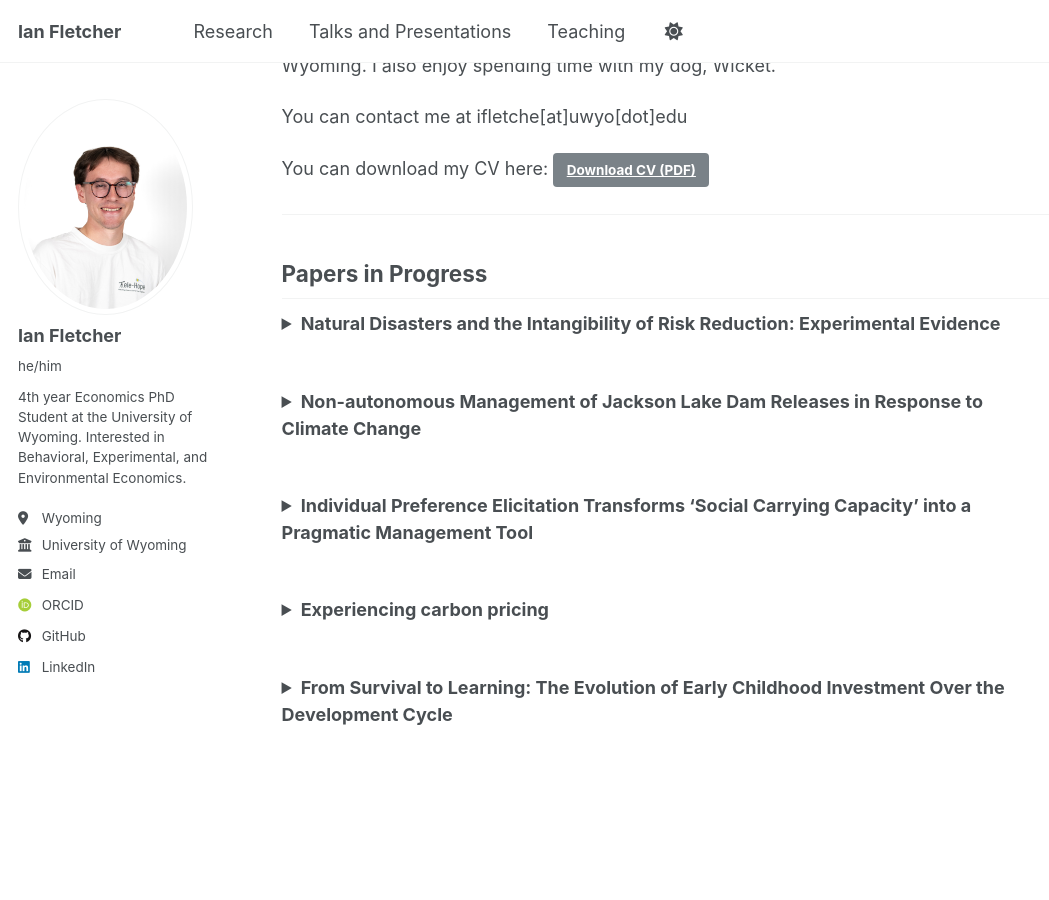
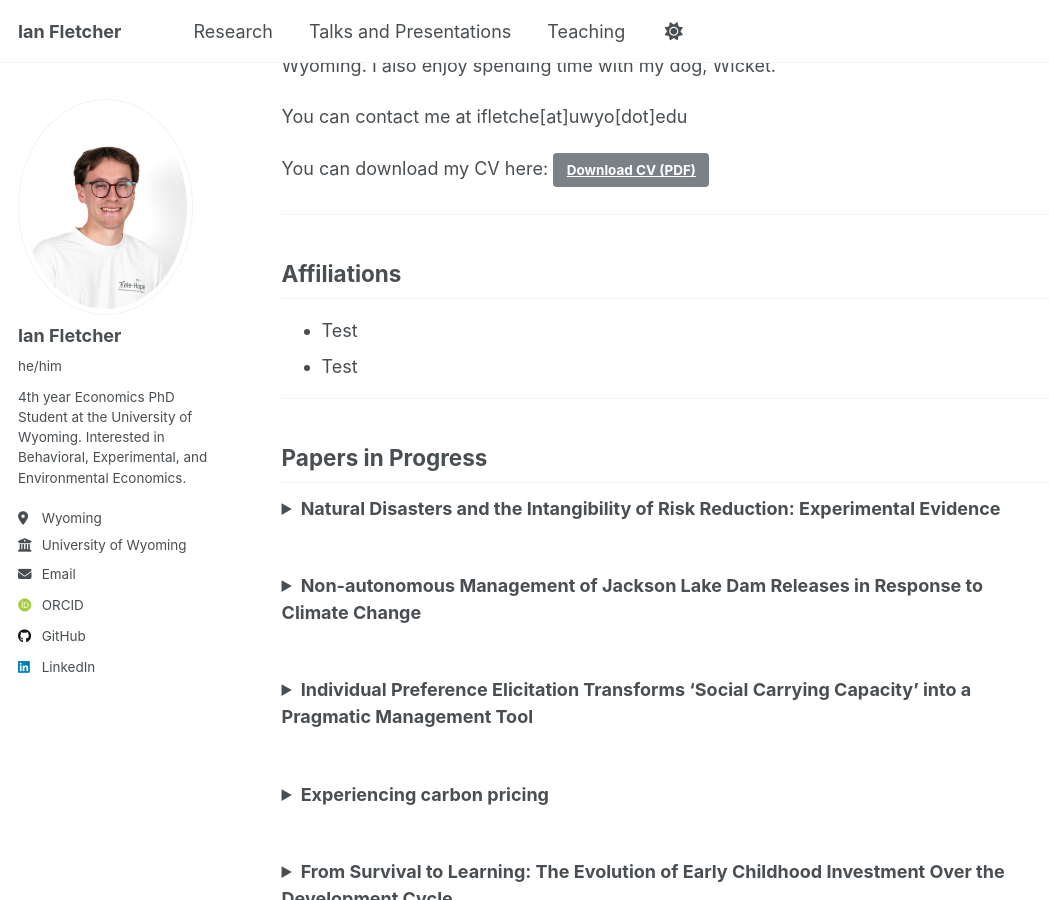
Before and after one commit to fletcherian/fletcherian.github.io, a Jekyll site: the page built from _pages/about.md, in a window 1280 px wide and 900 px high, scrolled down 501 px. Shown: the whole window, without its empty margins (0-1049 px from the left). Built offline with Jekyll 4.4.1, drawn with Linux system fonts in a browser that asks for light colours; some web fonts are replaced; a script that is not in the unit is left out.

Commit message:
Update about.md

```diff
--- a/_pages/about.md
+++ b/_pages/about.md
@@ -17,6 +17,11 @@ In my free time, I run [Tele-Hope](https://www.tele-hope.org/), a community-buil
 You can contact me at ifletche\[at\]uwyo\[dot\]edu
 
 You can download my CV here: [Download CV (PDF)](https://fletcherian.github.io/files/Fletcher-CV.pdf){: .btn}
+
+---
+## Affiliations
+* Test
+* Test
 
 ---
 
```
